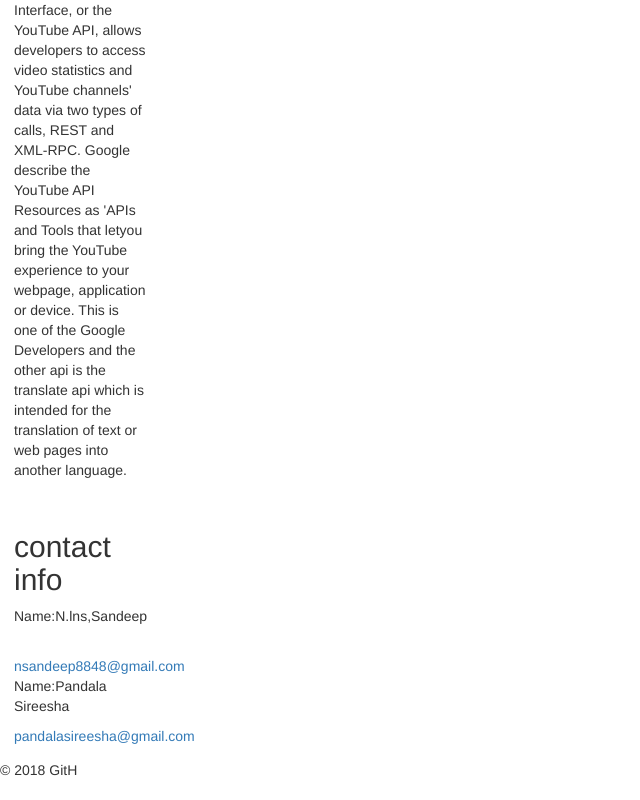
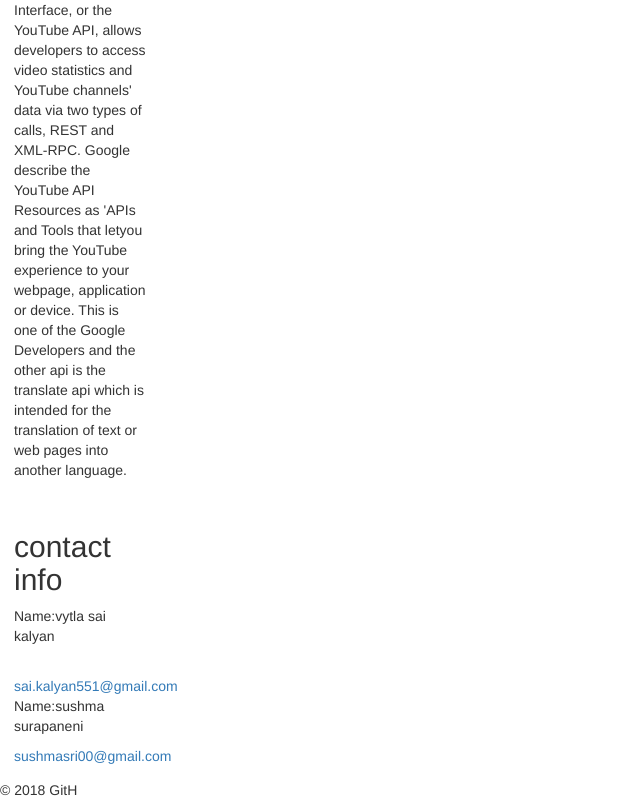
Before and after one commit to Sushmasri99/CS551_TEAM_14-1_LABASSIGNMENTS, a plain HTML site: page Source/Content.html in a window 1280 px wide. Shown: the part 677-1477 px from the top of the page, without its empty margins (0-640 px from the left). Drawn offline with nearby package versions, Linux system fonts and the light colour scheme; files that its build step writes are made by us from their sources.

Commit message:
Update Content.html

```diff
--- a/Source/Content.html
+++ b/Source/Content.html
@@ -32,12 +32,12 @@
 
         </tr>
         <h2>contact info</h2>
-        <tr> <p>Name:N.lns,Sandeep</p><br/></tr>
-        <tr><a href="mailto:nsandeep8848@gmail.com">nsandeep8848@gmail.com</a></tr>
+        <tr> <p>Name:vytla sai kalyan</p><br/></tr>
+        <tr><a href="mailto:sai.kalyan551@gmail.com">sai.kalyan551@gmail.com</a></tr>
 
 
-        <tr> <p>Name:Pandala Sireesha </p></tr>
-        <tr><a href="mailto:pandalasireesha@gmail.com">pandalasireesha@gmail.com</a></tr>
+        <tr> <p>Name:sushma surapaneni </p></tr>
+        <tr><a href="mailto:sushmasri00@gmail.com">sushmasri00@gmail.com</a></tr>
         </tbody>
     </table>
 
```
